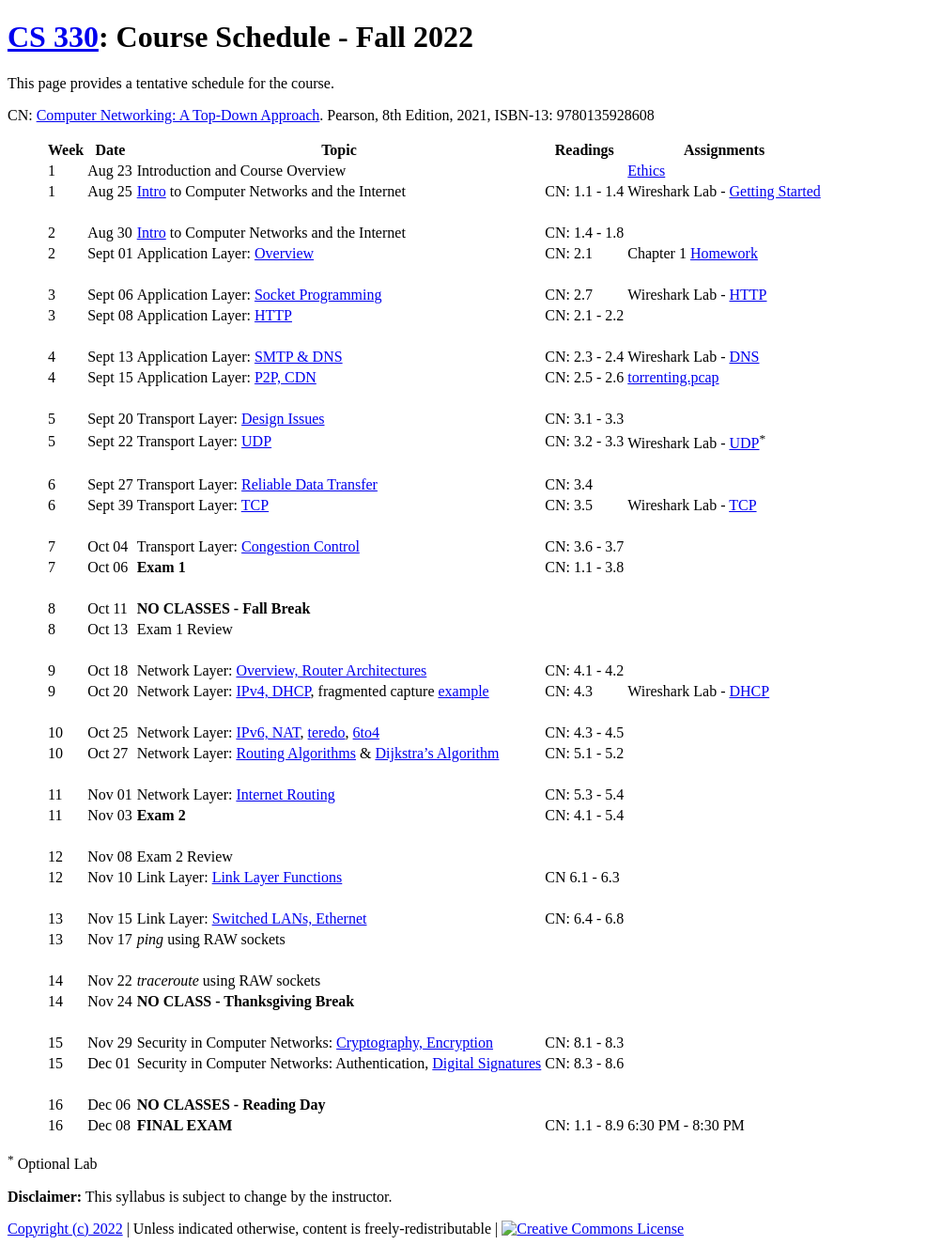
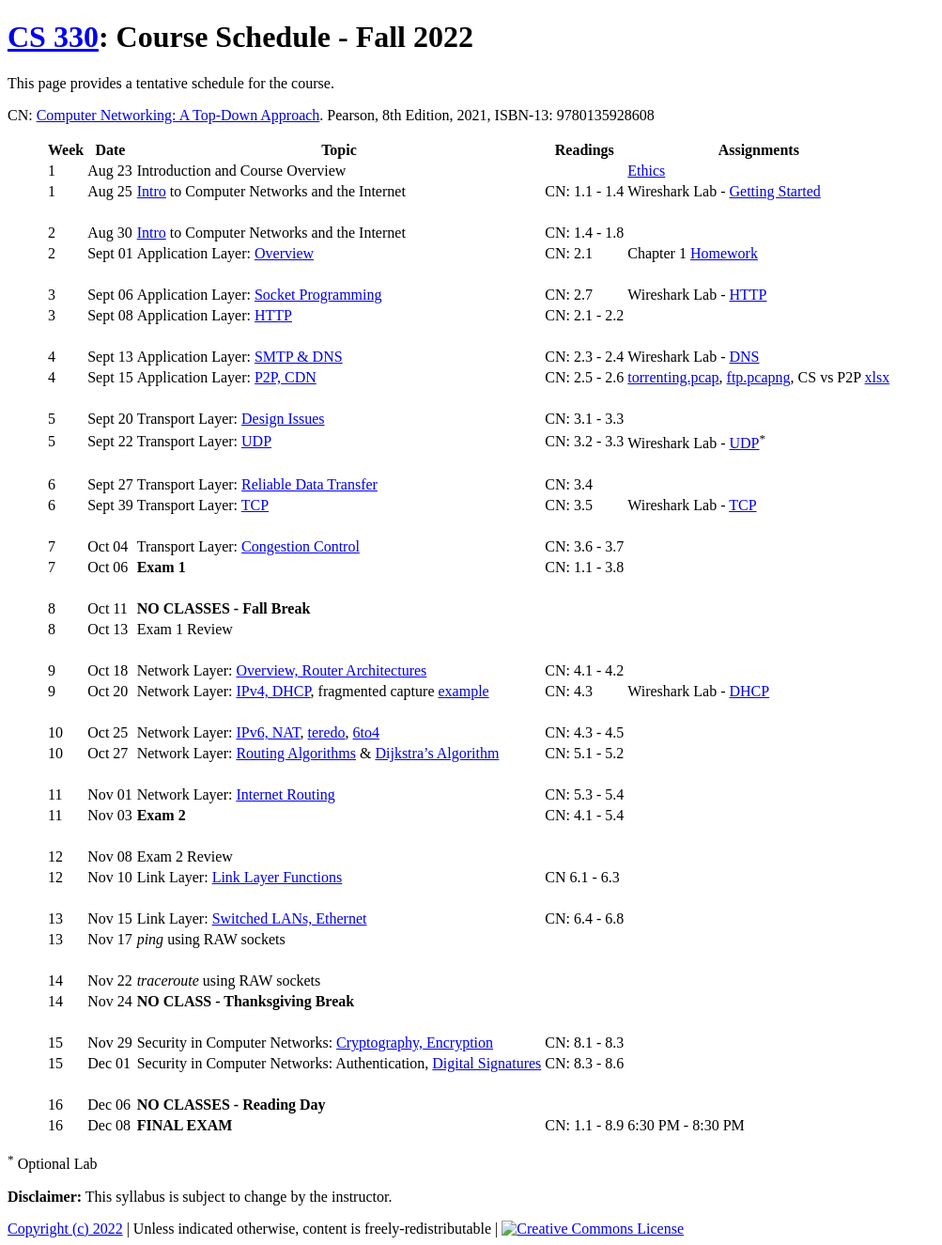
Before and after one commit to ycpcs/cs330-fall2023, a Jekyll site: the page built from schedule/index.md, in a window 1280 px wide. Shown: the whole page at 94% size, without its empty margins (0-1003 px from the left). Built offline with Jekyll 4.4.1, drawn with Linux system fonts in a browser that asks for light colours.

Commit message:
add excel

```diff
--- a/schedule/index.md
+++ b/schedule/index.md
@@ -20,7 +20,7 @@ CN: [Computer Networking: A Top-Down Approach](https://www.pearson.com/us/higher
 > 3  | Sept 08 | Application Layer: [HTTP](slides/chapter_2.pdf) | CN: 2.1 - 2.2 |
 > | | | |
 > 4  | Sept 13 | Application Layer: [SMTP & DNS](slides/chapter_2.pdf) | CN: 2.3 - 2.4 | Wireshark Lab - [DNS](../labs/files/Wireshark_DNS_v8.1.pdf)
-> 4  | Sept 15 | Application Layer: [P2P, CDN](slides/chapter_2.pdf) | CN: 2.5 - 2.6 | [torrenting.pcap](files/torrenting.pcap)<!--[ftp capture](files/ftp.pcapng), client server vs P2P [xlsx](files/cs_vs_p2p.xlsx)-->
+> 4  | Sept 15 | Application Layer: [P2P, CDN](slides/chapter_2.pdf) | CN: 2.5 - 2.6 | [torrenting.pcap](files/torrenting.pcap), [ftp.pcapng](files/ftp.pcapng), CS vs P2P [xlsx](files/cs_vs_p2p.xlsx)
 > | | | |
 > 5  | Sept 20 | Transport Layer: [Design Issues](slides/chapter_3.pdf) | CN: 3.1 - 3.3 |
 > 5  | Sept 22 | Transport Layer: [UDP](slides/chapter_3.pdf) | CN: 3.2 - 3.3 | Wireshark Lab - [UDP](../labs/files/Wireshark_UDP_v8.1.pdf)<sup>*</sup>
```
